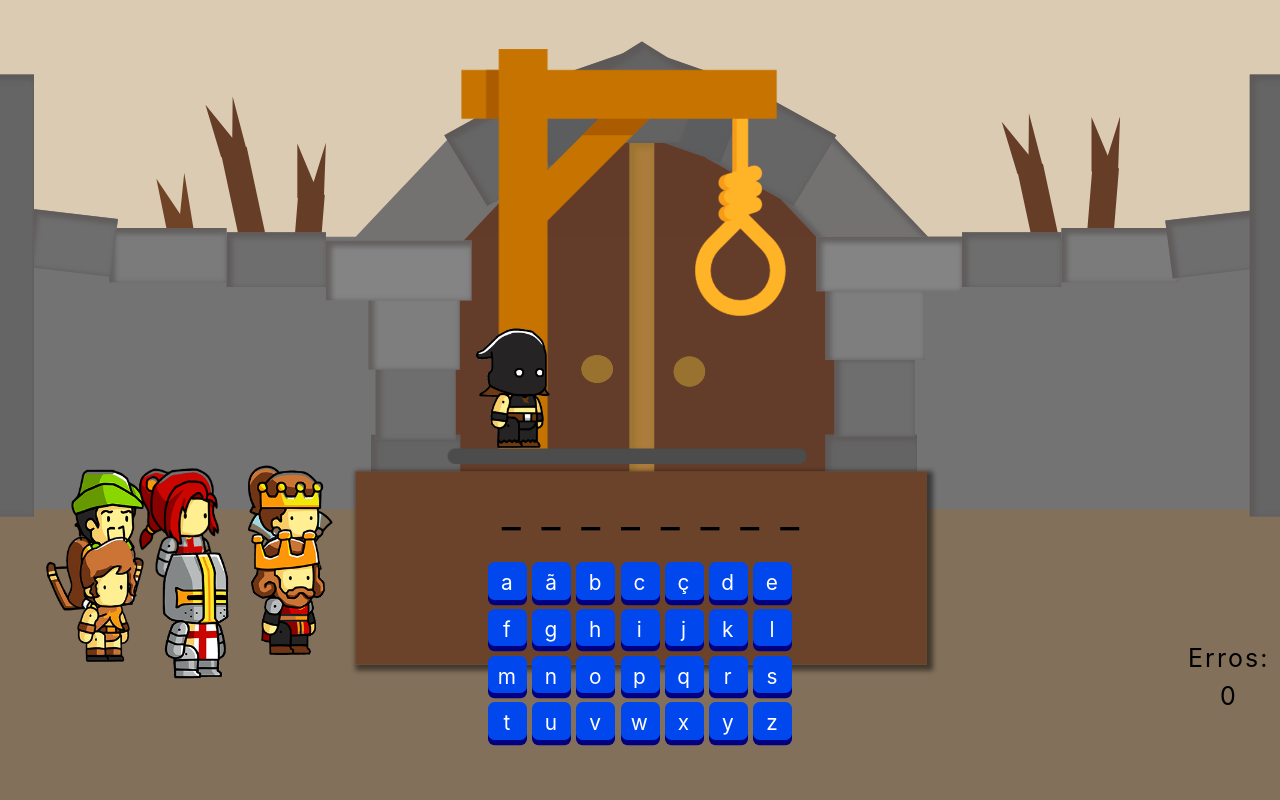
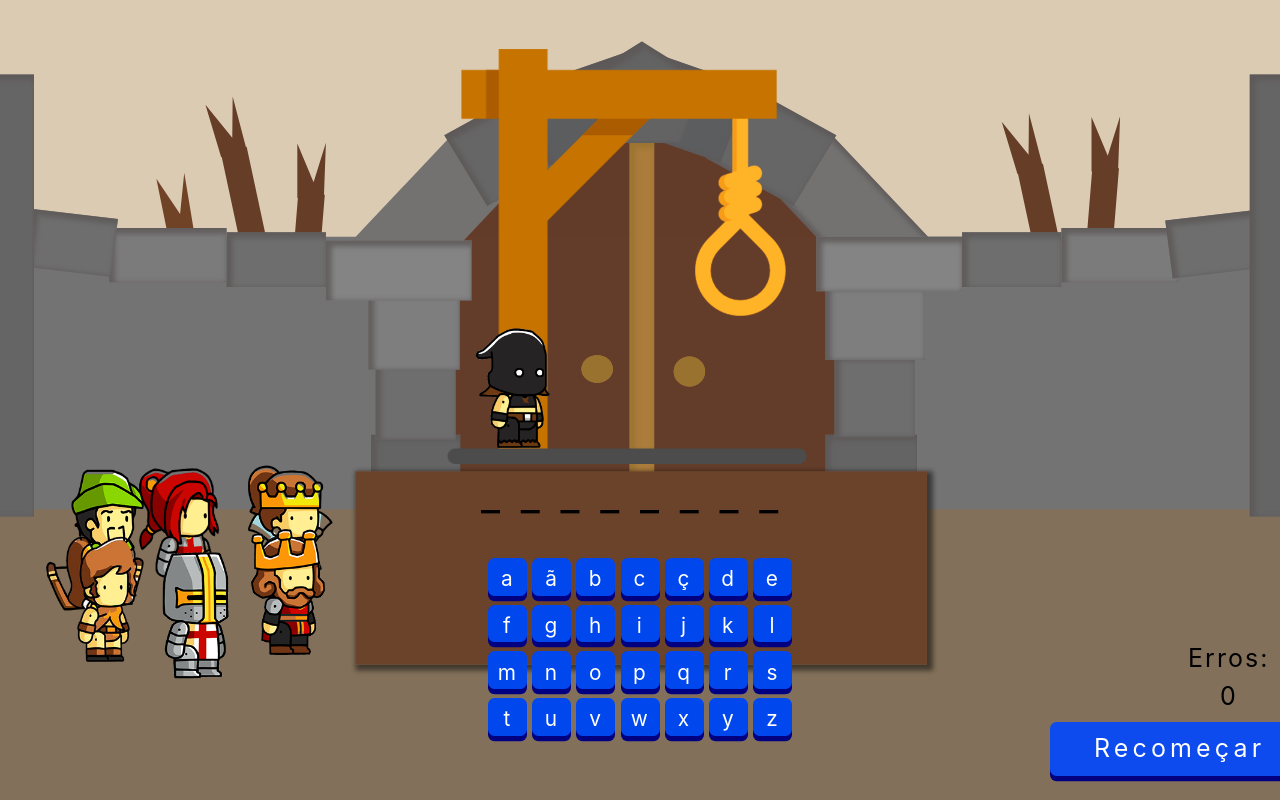
Before and after one commit to LeonardoLuz2/jogo-da-forca, a React (Create React App) app: page /game in a window 1280 px wide. Built offline with nearby package versions, Linux system fonts and the light colour scheme.

Commit message:
comentarios excluidos apagados

```diff
--- a/src/pages/game/game.css
+++ b/src/pages/game/game.css
@@ -1,4 +1,3 @@
-/* import SVGComponent from "./svgviewer-react-output.js"; */
 
 .html {
   width: 100% !important;
@@ -12,10 +11,8 @@
     display: flex;
     align-items: center;
     justify-content: center;
-    /* background: url("https://cdn.pixabay.com/photo/2017/07/13/16/16/paper-2500942_960_720.jpg");  */
     background-image: url('images/Background_novo2.svg') ;
     background-position: bottom center;
-    /* background-size: cover; */
     background-size: 100% 100%;
     width: 100% !important;
     height: 100% !important;
@@ -25,16 +22,12 @@
 .Hangman {
     width: 580px;
     color: black;
-    /* text-align: center; */
     zoom: 1.3;
     height: 100%;
   }
 
   .Hangman img {
-    /* border: 6px solid white; */
     height: 20rem;
-    /* padding-right: 500px; */
-    /* box-shadow: 0 10px 30px 1px rgba(0, 0, 0, 0.6); */
   }
 
   .Hangman h1 {
@@ -46,7 +39,7 @@
 
   .Hangman-word {
     letter-spacing: 1rem;
-    margin: 0.4em -1em 0.2em 0;
+    /* margin: 0.4em -1em 0.2em 0; */
     font-size: 2rem;
   }
   .Hangman-wrong {
--- a/src/pages/game/index.jsx
+++ b/src/pages/game/index.jsx
@@ -89,11 +89,11 @@ class Hangman extends Component {
                         {!gameOver ? this.guessedWord() : this.state.answer}
                     </p>
                     <p className="Hangman-btns">{gameState}</p>
-                    {/* {<button className="Hangman-reset" onClick={this.reset}>
+                    {<button className="Hangman-reset" onClick={this.reset}>
                         Recomeçar
-                    </button>} */}
+                    </button>}
                 </div>
-                    <img src={this.props.images[7]} className="plateia" alt="plateia" />
+                <img src={this.props.images[7]} className="plateia" alt="plateia" />
             </section>
         );
     }
```
